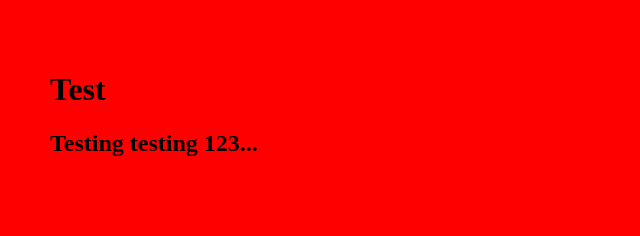
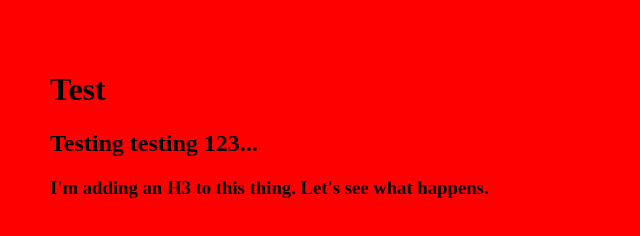
Before and after one commit to severedthumb/git-one, a plain HTML site: page index.html in a window 1280 px wide. Shown: the whole page, without its empty margins (0-640 px from the left). Drawn offline with Linux system fonts and the light colour scheme.

Commit message:
added h3 to index

```diff
--- a/index.html
+++ b/index.html
@@ -10,5 +10,6 @@
     <body>
         <h1>Test</h1>
         <h2>Testing testing 123...</h2>
+        <h3>I'm adding an H3 to this thing. Let's see what happens.</h3>
     </body>
 </html>
```
